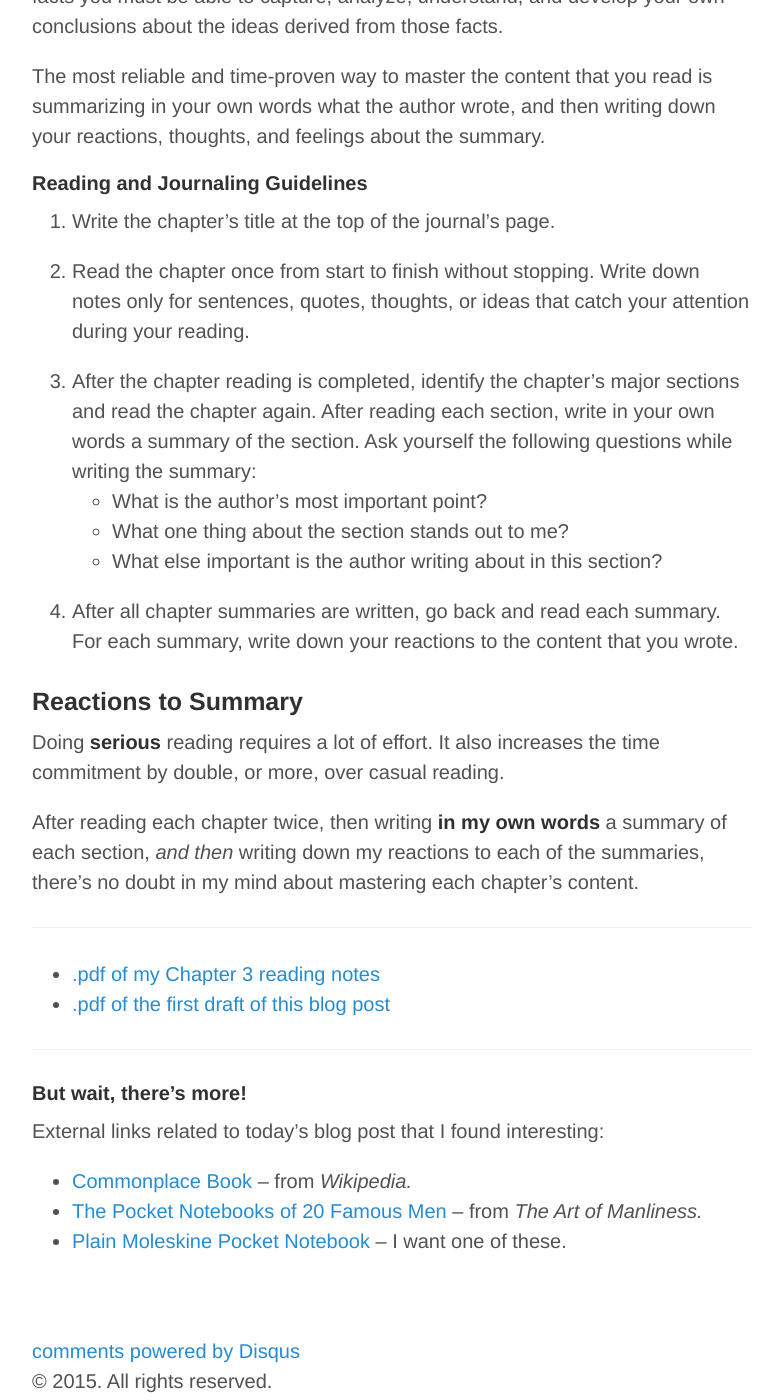
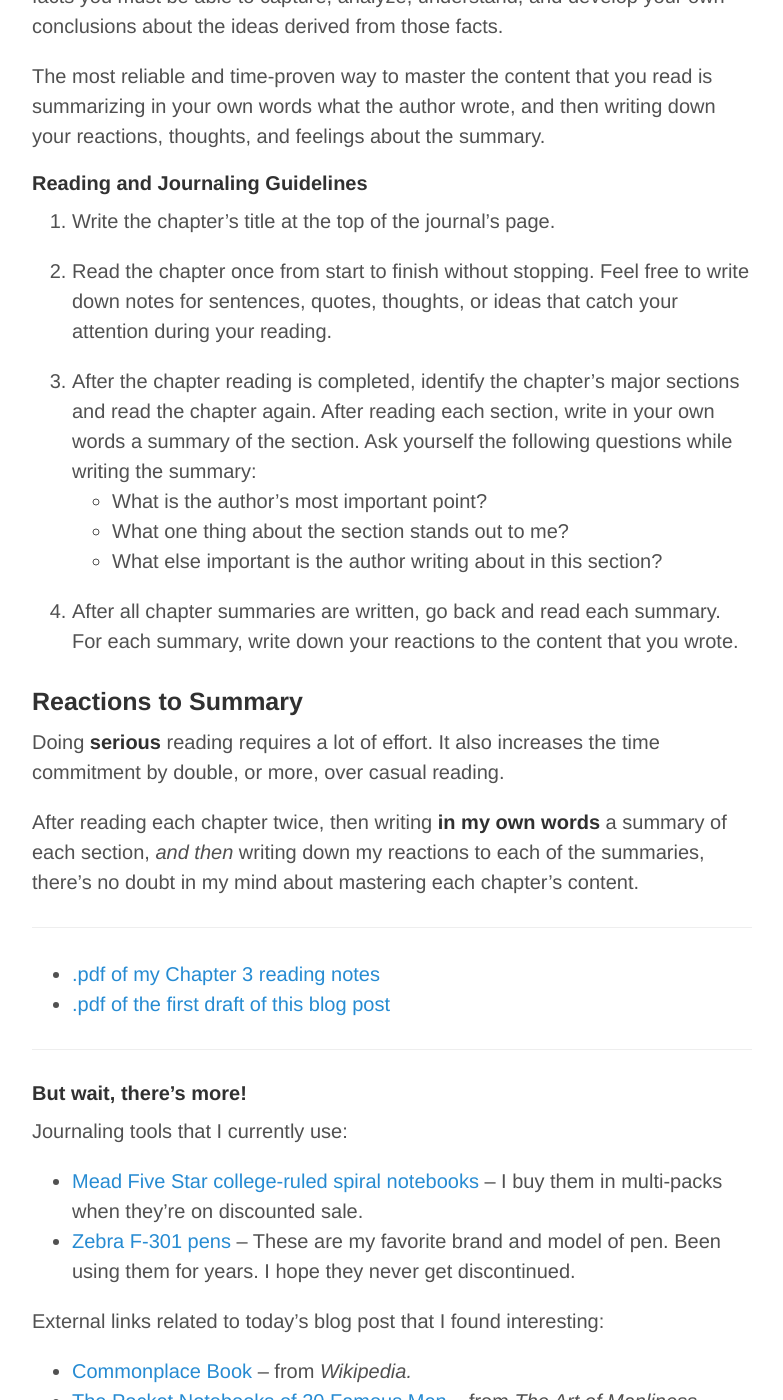
Before and after one commit to raysantoscom/raysantoscom.github.io, a Jekyll site: the page built from _posts/2015-09-21-well-educated-mind-3.md, in a window 1280 px wide and 1400 px high, scrolled down 504 px. Shown: the whole window, without its empty margins (248-1031 px from the left). Built offline with Jekyll 4.4.1, drawn with Linux system fonts in a browser that asks for light colours; comment, search, counter and statistics services are not loaded; some of the changed text lies outside the part shown.

Commit message:
Added info about my journaling tools -- 2015-09-21-well-educated-mind-3.md

```diff
--- a/_posts/2015-09-21-well-educated-mind-3.md
+++ b/_posts/2015-09-21-well-educated-mind-3.md
@@ -22,7 +22,7 @@ The most reliable and time-proven way to master the content that you read is sum
 
 1. Write the chapter's title at the top of the journal's page.
 
-2. Read the chapter once from start to finish without stopping. Write down notes only for sentences, quotes, thoughts, or ideas that catch your attention during your reading.
+2. Read the chapter once from start to finish without stopping. Feel free to write down notes for sentences, quotes, thoughts, or ideas that catch your attention during your reading.
 
 3. After the chapter reading is completed, identify the chapter's major sections and read the chapter again. After reading each section, write in your own words a summary of the section. Ask yourself the following questions while writing the summary:
   - What is the author's most important point?
@@ -45,8 +45,14 @@ After reading each chapter twice, then writing **in my own words** a summary of
 -----
 
 ####But wait, there's more!
+
+Journaling tools that I currently use:
+
+* [Mead Five Star college-ruled spiral notebooks](http://www.amazon.com/gp/product/B00006IDMJ/ref=as_li_qf_sp_asin_il_tl?ie=UTF8&camp=1789&creative=9325&creativeASIN=B00006IDMJ&linkCode=as2&tag=6767151-20&linkId=6HUJ3EXBA3P5Q3XG) -- I buy them in multi-packs when they're on discounted sale.
+* [Zebra F-301 pens](http://www.amazon.com/gp/product/B001JT1ADW/ref=as_li_qf_sp_asin_il_tl?ie=UTF8&camp=1789&creative=9325&creativeASIN=B001JT1ADW&linkCode=as2&tag=6767151-20&linkId=5PDAX63JKOMJ7C7H) -- These are my favorite brand and model of pen. Been using them for years. I hope they never get discontinued.
+
 External links related to today's blog post that I found interesting:
 
 * [Commonplace Book](https://en.wikipedia.org/wiki/Commonplace_book) -- from *Wikipedia.*
 * [The Pocket Notebooks of 20 Famous Men](http://www.artofmanliness.com/2010/09/13/the-pocket-notebooks-of-20-famous-men/) -- from *The Art of Manliness.*
-* [Plain Moleskine Pocket Notebook](http://www.amazon.com/gp/product/8883701038/ref=as_li_qf_sp_asin_il_tl?ie=UTF8&camp=1789&creative=9325&creativeASIN=8883701038&linkCode=as2&tag=6767151-20&linkId=K4ZFBUX6KD2JS7LQ) -- I want one of these.
+* [Plain Moleskine Pocket Notebook](http://www.amazon.com/gp/product/8883701038/ref=as_li_qf_sp_asin_il_tl?ie=UTF8&camp=1789&creative=9325&creativeASIN=8883701038&linkCode=as2&tag=6767151-20&linkId=K4ZFBUX6KD2JS7LQ) -- I want one of these to carry with me.
```
